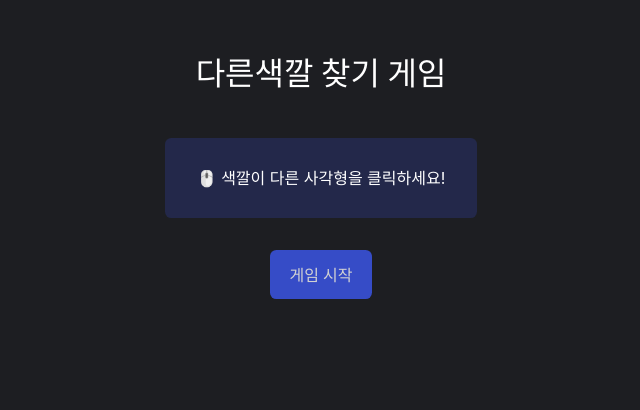
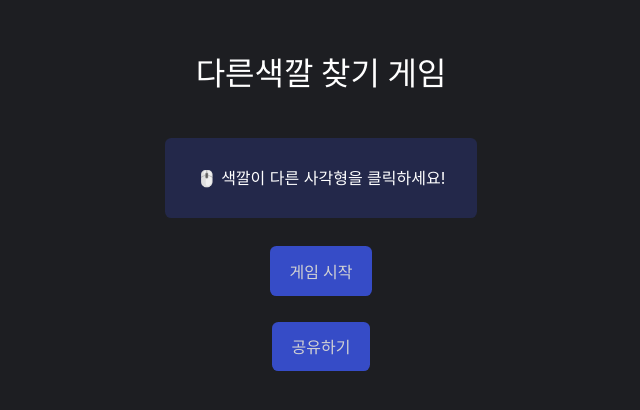
Before and after one commit to dmswl98/find-different-color, a React (Vite) app: page / in a window 1280 px wide. Shown: the top 410 px of the page, without its empty margins (319-959 px from the left). Built offline with nearby package versions, Linux system fonts and the light colour scheme; a web font is replaced by a local one.

Commit message:
feat: 게임 공유 기능 추가

```diff
--- a/src/components/Game.tsx
+++ b/src/components/Game.tsx
@@ -13,6 +13,12 @@ const Game = () => {
     handleGameReset,
   } = useGame();
 
+  const handleGametShare = async () => {
+    await navigator.clipboard.writeText(window.location.href);
+
+    alert('친구들에게 공유해주세요!');
+  };
+
   return (
     <Wrapper>
       <Title>다른색깔 찾기 게임</Title>
@@ -21,6 +27,7 @@ const Game = () => {
         <>
           <Detail>🖱️ 색깔이 다른 사각형을 클릭하세요!</Detail>
           <Button onClick={handleGameStart}>게임 시작</Button>
+          <Button onClick={handleGametShare}>공유하기</Button>
         </>
       ) : (
         <>
@@ -65,7 +72,7 @@ const Detail = styled.p`
 `;
 
 const Button = styled.button`
-  margin: 1rem 0;
+  margin: 0.8rem 0;
   padding: 0.8rem 1.2rem;
   font-size: 1rem;
   font-weight: 600;
```
